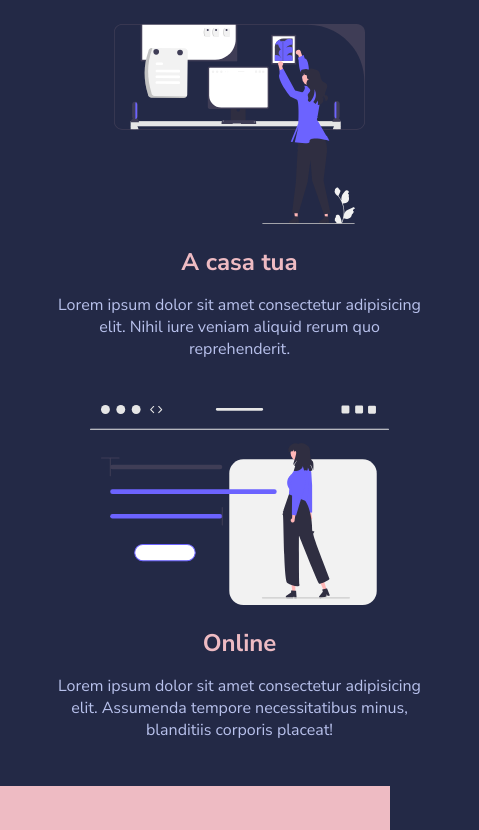
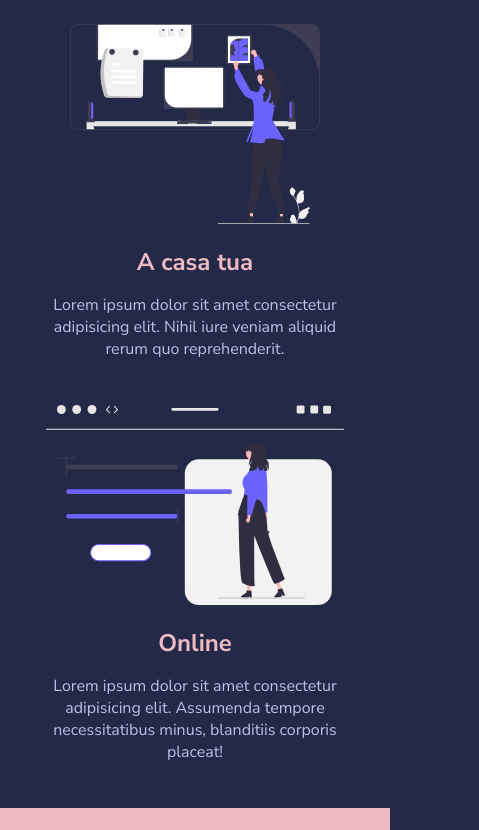
Before and after one commit to Ali-Chouchene/html-css-resp-wannabe, a plain HTML site: page index.html in a window 390 px wide. Shown: the part 209-1039 px from the top of the page, 479 px wide, since content can reach past the window. Drawn offline with Linux system fonts and the light colour scheme.

Commit message:
fixed all

```diff
--- a/css/style.css
+++ b/css/style.css
@@ -130,17 +130,13 @@ img {
  ************************************************/
 @media screen and (max-width:769px) {
     .container {
-        max-width: 769px;
+        max-width: 100%;
     }
 }
 
 @media screen and (max-width: 481px) {
-    body {
-        overflow-x: hidden;
-    }
-
     .container {
-        max-width: 479px;
+        max-width: 100%;
 
     }
 
@@ -156,15 +152,17 @@ img {
     .row {
         flex-direction: column;
         align-items: center;
+        justify-content: space-between;
     }
 
     .row>.col {
-        width: 90%;
+        width: 100%;
     }
 
 
     .why-us {
         background-color: rgb(34, 34, 34);
+        margin-bottom: 0;
     }
 
     .steps {
@@ -177,3 +175,15 @@ img {
 
 
 }
+
+/* BONUS */
+
+@media screen and (max-width: 1160px) {
+    .container {
+        max-width: 100%;
+        display: flex;
+        flex-wrap: wrap;
+        justify-content: center;
+    }
+
+}
```
